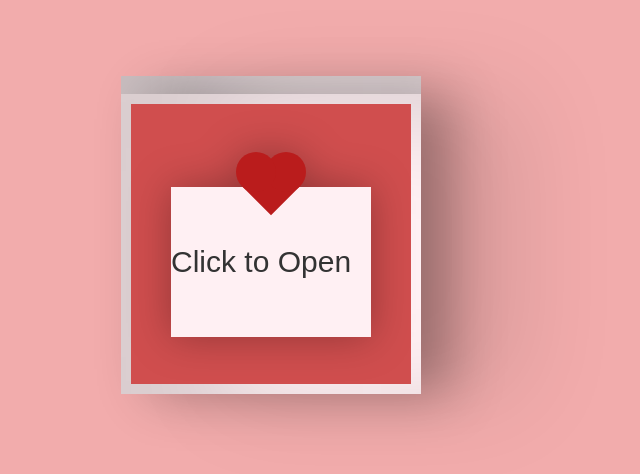
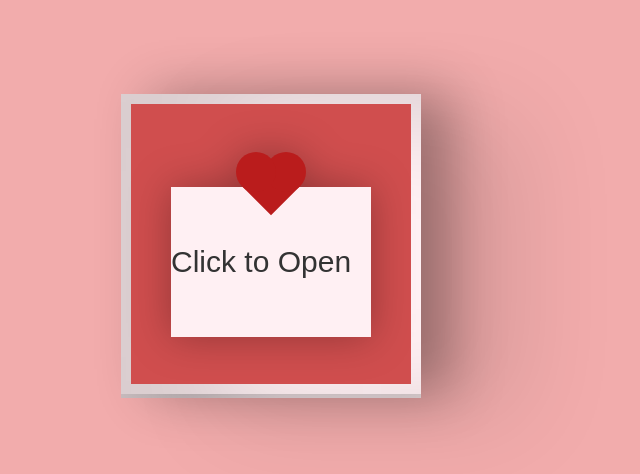
Before and after one commit to Afiddrus/Valentine-Card, a plain HTML site: page index.html in a window 1280 px wide. Shown: the part 182-656 px from the top of the page, without its empty margins (411-1051 px from the left). Drawn offline with Linux system fonts and the light colour scheme; a web font is replaced by a local one.

Commit message:
Update style.css

```diff
--- a/style.css
+++ b/style.css
@@ -49,7 +49,7 @@ body {
     height:300px;
     z-index:-1;
     left:0;
-    top:0;
+    top:22px;
     box-shadow: inset 100px 20px 100px rgba(0,0,0,0.22), 100px 20px 100px rgba(0,0,0,0.1);
   }
 
```
